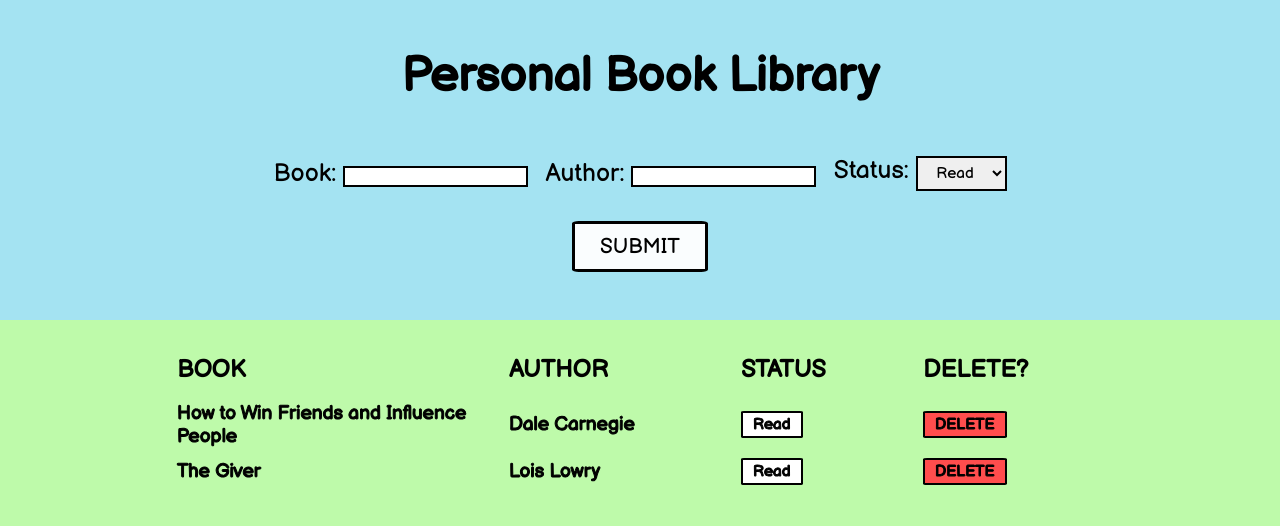
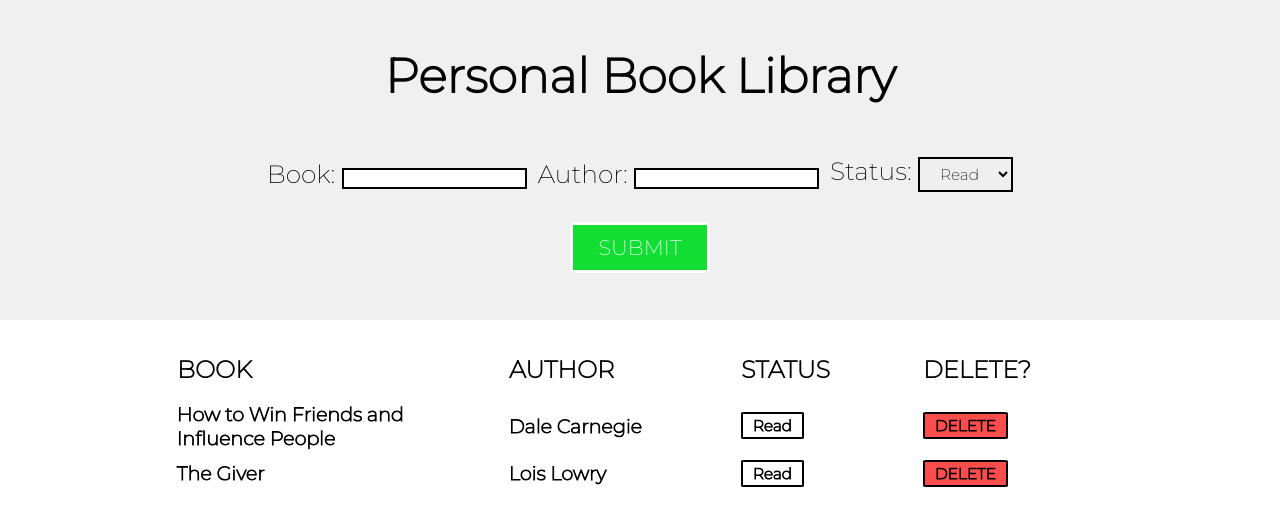
Before and after one commit to leonlee021/library-app, a plain HTML site: page index.html in a window 1280 px wide. Drawn offline with Linux system fonts and the light colour scheme; a web font is replaced by a local one.

Commit message:
change design

```diff
--- a/index.html
+++ b/index.html
@@ -9,7 +9,7 @@
     <link rel="stylesheet" href="style/style.css">
     <link rel="preconnect" href="https://fonts.googleapis.com">
     <link rel="preconnect" href="https://fonts.gstatic.com" crossorigin>
-    <link href="https://fonts.googleapis.com/css2?family=Balsamiq+Sans&family=Bebas+Neue&family=Luckiest+Guy&family=Neucha&family=Roboto+Mono&family=Sigmar+One&family=Signika+Negative&family=Tiro+Bangla&display=swap" rel="stylesheet">
+    <link href="https://fonts.googleapis.com/css2?family=Montserrat:wght@200&family=Neucha&family=Sigmar+One&family=Signika+Negative&family=Tiro+Bangla&display=swap" rel="stylesheet">
 </head>
 <body>
     <div id="container">
--- a/style/style.scss
+++ b/style/style.scss
@@ -1,9 +1,7 @@
 html{
-    // font-family: 'Neucha', cursive;
-    font-family: 'Balsamiq Sans', cursive;
+    font-family: 'Montserrat', sans-serif;
     color: black;
-    background-color: #befaaa;
-    // background-image: url(https://s3.envato.com/files/323827874/light%20wood%20background.jpg);
+    background-color: #ffffff;
     font-size: 1.2rem;
 }
 
@@ -26,7 +24,7 @@ body{
 #container_one{
     height: 40vh;
     width: 100%;
-    background-color: #a4e3f2;
+    background-color: #f0f0f0;
     display: flex;
     flex-direction: column;
     justify-content: center;
@@ -37,11 +35,8 @@ h1{
     text-align: center;
     align-items: center;
     color: #000000;
-    font-family: 'Sigmar One', cursive;
-    font-family: 'Balsamiq Sans', cursive;
-    // -webkit-text-stroke: 0.6px rgb(255, 255, 255);
+    font-family: 'Montserrat';
     font-size: 2.5rem;
-    // text-shadow: 0px 2px rgb(255, 255, 255);
 
 }
 
@@ -96,17 +91,16 @@ button{
 }
 
 #submit_button{
-    background-color: rgba(255, 255, 255, 0.94);
+    background-color: rgba(5, 221, 41, 0.94);
     padding: 10px 25px;
     font-size: 1.1rem;
     border-radius: 5%;
     &:hover{
-        background-color: rgb(233, 233, 233);
+        background-color: rgba(3, 208, 37, 0.94);
     }
-    font-family: 'Balsamiq Sans', cursive;
-    // font-family: 'Sigmar One', cursive;
-    color: #000000;
-    border: 3px solid #000000;
+    font-family: 'Montserrat', sans-serif;
+    color: #ffffff;
+    border: 3px solid #ffffff;
 }
 
 #status_button{
@@ -118,23 +112,19 @@ button{
     &:hover{
         background-color: rgb(237, 237, 237);
     }
-    // font-family: 'Signika Negative', sans-serif;
-    font-family: 'Balsamiq Sans', cursive;
+    font-family: 'Montserrat', sans-serif;
     color: rgb(0, 0, 0);
+    cursor: pointer;
 }
 
 #table_headers th{
     font-size: 1.25rem;
-    // -webkit-text-stroke: 1px rgb(255, 255, 255);
-    // text-shadow: 0px 2px rgb(255, 255, 255);
-    // text-decoration: underline;
 }
 
 #read_status{
     text-align: center;
     font-size: 0.8rem;
-    font-family: 'Balsamiq Sans', cursive;
-    // font-family: 'Sigmar One', cursive;
+    font-family: 'Montserrat', sans-serif;
     padding: 5px 0px;
 }
 
@@ -147,7 +137,7 @@ button{
     &:hover{
         background-color: rgb(232, 0, 0);
     }
-    font-family: 'Balsamiq Sans', cursive;
+    font-family: 'Montserrat', sans-serif;
 }
 
 #book_title, #book_author, #read_status{
```
Also changed, not shown: style/style.css, 1 other file.
